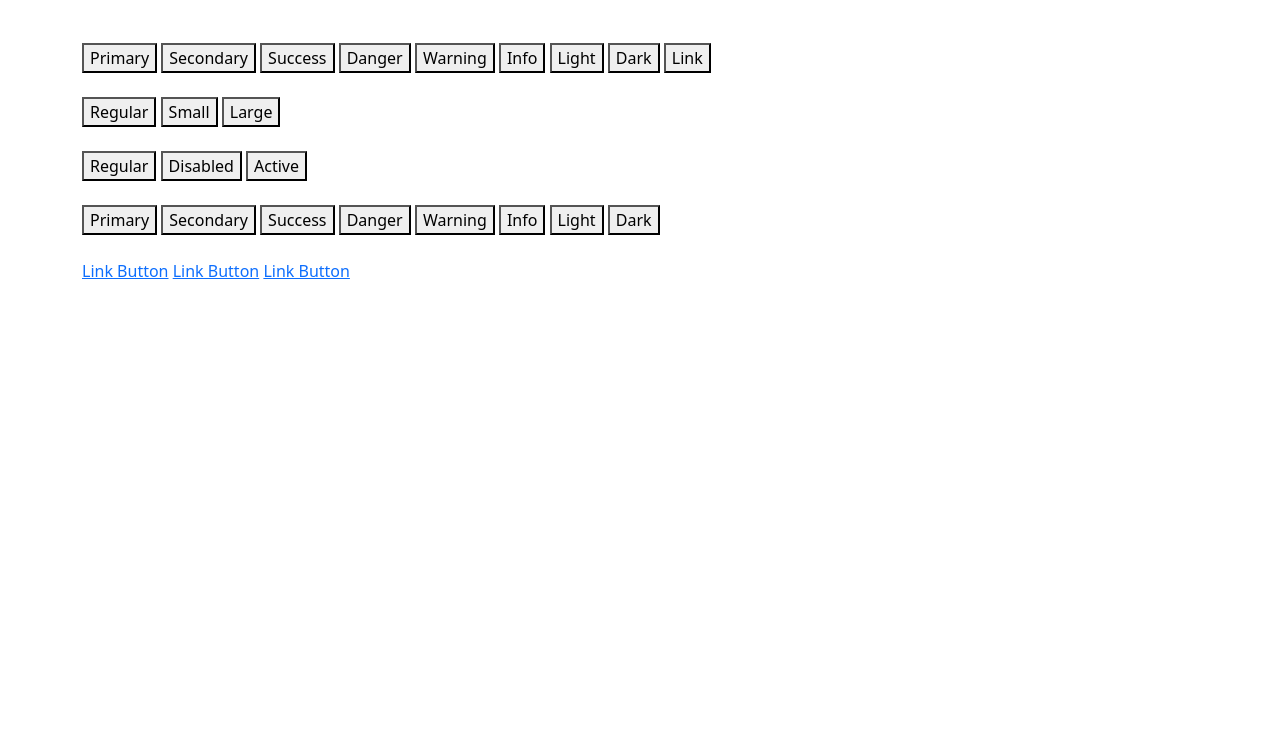
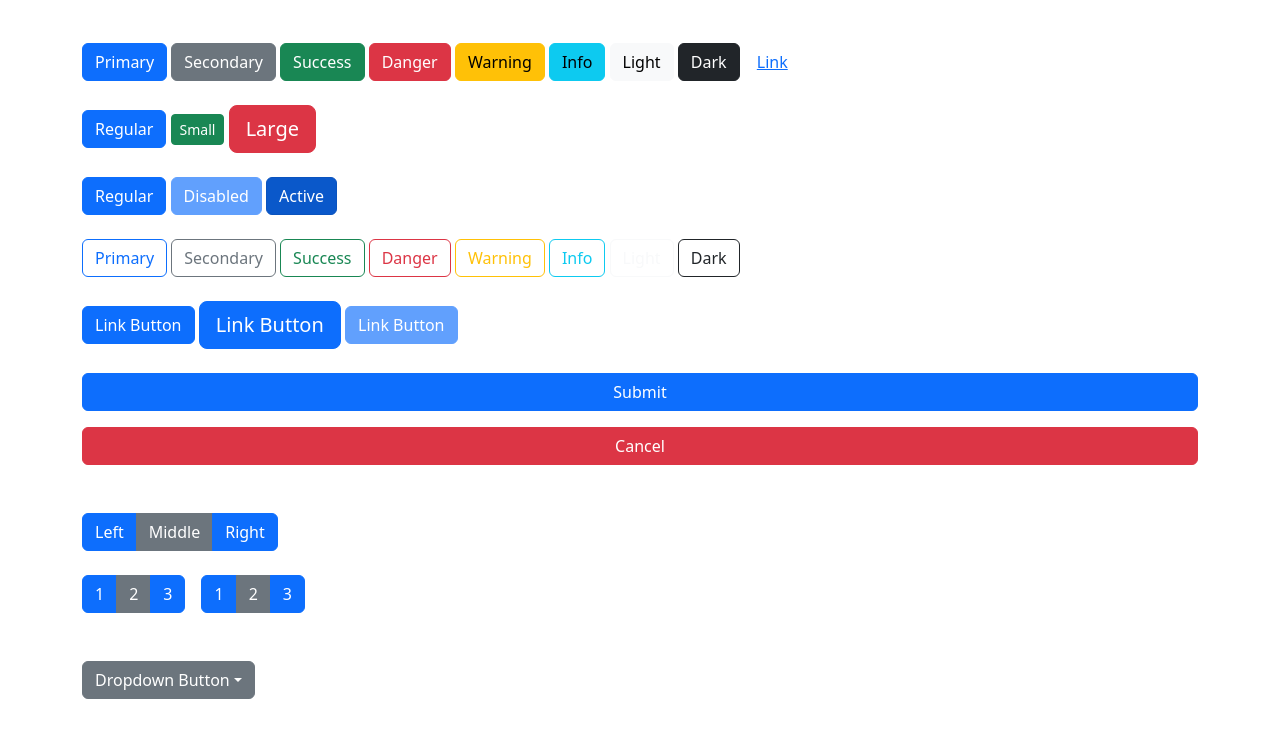
Before and after one commit to GutHoch2/Tutorial_Bootstrap_Fundamentals_1, a website: page 02_Section/bootstrap-sandbox/08-buttons.html in a window 1280 px wide. Shown: the part 53-790 px from the top of the page. Drawn offline with Linux system fonts and the light colour scheme.

Commit message:
finish section 2

```diff
--- a/02_Section/bootstrap-sandbox/08-buttons.html
+++ b/02_Section/bootstrap-sandbox/08-buttons.html
@@ -12,68 +12,94 @@
       <h1 class="mb-5">Buttons</h1>
 
       <!-- Styles -->
-      <button class="">Primary</button>
-      <button class="">Secondary</button>
-      <button class="">Success</button>
-      <button class="">Danger</button>
-      <button class="">Warning</button>
-      <button class="">Info</button>
-      <button class="">Light</button>
-      <button class="">Dark</button>
-      <button class="">Link</button>
+      <button class="btn btn-primary">Primary</button>
+      <button class="btn btn-secondary">Secondary</button>
+      <button class="btn btn-success">Success</button>
+      <button class="btn btn-danger">Danger</button>
+      <button class="btn btn-warning">Warning</button>
+      <button class="btn btn-info">Info</button>
+      <button class="btn btn-light">Light</button>
+      <button class="btn btn-dark">Dark</button>
+      <button class="btn btn-link">Link</button>
 
       <br /><br />
 
       <!-- Button Sizes -->
-      <button class="">Regular</button>
-      <button class="">Small</button>
-      <button class="">Large</button>
+      <button class="btn btn-primary">Regular</button>
+      <button class="btn btn-success btn-sm">Small</button>
+      <button class="btn btn-danger btn-lg">Large</button>
 
       <br /><br />
 
       <!-- Button States -->
-      <button class="">Regular</button>
-      <button class="">Disabled</button>
-      <button class="">Active</button>
+      <button class="btn btn-primary">Regular</button>
+      <button class="btn btn-primary disabled">Disabled</button>
+      <button class="btn btn-primary active">Active</button>
 
       <br /><br />
 
       <!-- Outline Buttons -->
-      <button class="">Primary</button>
-      <button class="">Secondary</button>
-      <button class="">Success</button>
-      <button class="">Danger</button>
-      <button class="">Warning</button>
-      <button class="">Info</button>
-      <button class="">Light</button>
-      <button class="">Dark</button>
+      <button class="btn btn-outline-primary">Primary</button>
+      <button class="btn btn-outline-secondary">Secondary</button>
+      <button class="btn btn-outline-success">Success</button>
+      <button class="btn btn-outline-danger">Danger</button>
+      <button class="btn btn-outline-warning">Warning</button>
+      <button class="btn btn-outline-info">Info</button>
+      <button class="btn btn-outline-light">Light</button>
+      <button class="btn btn-outline-dark">Dark</button>
 
       <br /><br />
 
       <!-- Links Formatted as Buttons -->
-      <a href="#" class="">Link Button</a>
-      <a href="#" class="">Link Button</a>
-      <a href="#" class="">Link Button</a>
+      <a href="#" class="btn btn-primary">Link Button</a>
+      <a href="#" class="btn btn-primary btn-lg">Link Button</a>
+      <a href="#" class="btn btn-primary disabled">Link Button</a>
 
       <br /><br />
 
       <!-- Block Buttons -->
-
+      <div class="d-grid vstack gap-3">
+        <button class="btn btn-primary">Submit</button>
+        <button class="btn btn-danger">Cancel</button>
+      </div>
 
       <br /><br />
 
       <!-- Button Group -->
-
+      <div class="btn-group" role="group">
+        <button class="btn btn-primary">Left</button>
+        <button class="btn btn-secondary">Middle</button>
+        <button class="btn btn-primary">Right</button>
+      </div>
 
       <br /><br />
 
       <!-- Button Toolbar -->
+      <div class="btn-toolbar" role="toolbar">
+        <div class="btn-group me-3" role="group">
+          <button class="btn btn-primary">1</button>
+          <button class="btn btn-secondary">2</button>
+          <button class="btn btn-primary">3</button>
+        </div>
 
-       <br /><br />
+        <div class="btn-group" role="group">
+          <button class="btn btn-primary">1</button>
+          <button class="btn btn-secondary">2</button>
+          <button class="btn btn-primary">3</button>
+        </div>
+      </div>
 
+      <br /><br />
 
       <!-- Dropdown Button -->
-
+      <div class="dropdown">
+        <button class="btn btn-secondary dropdown-toggle" data-bs-toggle="dropdown">Dropdown Button</button>
+        <ul class="dropdown-menu">
+          <li><a href="" class="dropdown-item">Link 1</a></li>
+          <li><a href="" class="dropdown-item">Link 2</a></li>
+          <li><a href="" class="dropdown-item">Link 3</a></li>
+        </ul>
+      </div>
 
       <!-- Don't go past here -->
     </div>
```
Also changed, not shown: 02_Section/bootstrap-sandbox/07-breakpoints.html (+31 -0 lines), 02_Section/bootstrap-sandbox/09-navbar.html (+123 -58 lines), 02_Section/bootstrap-sandbox/09-z_darkmode.html (added, +45 -0 lines).
